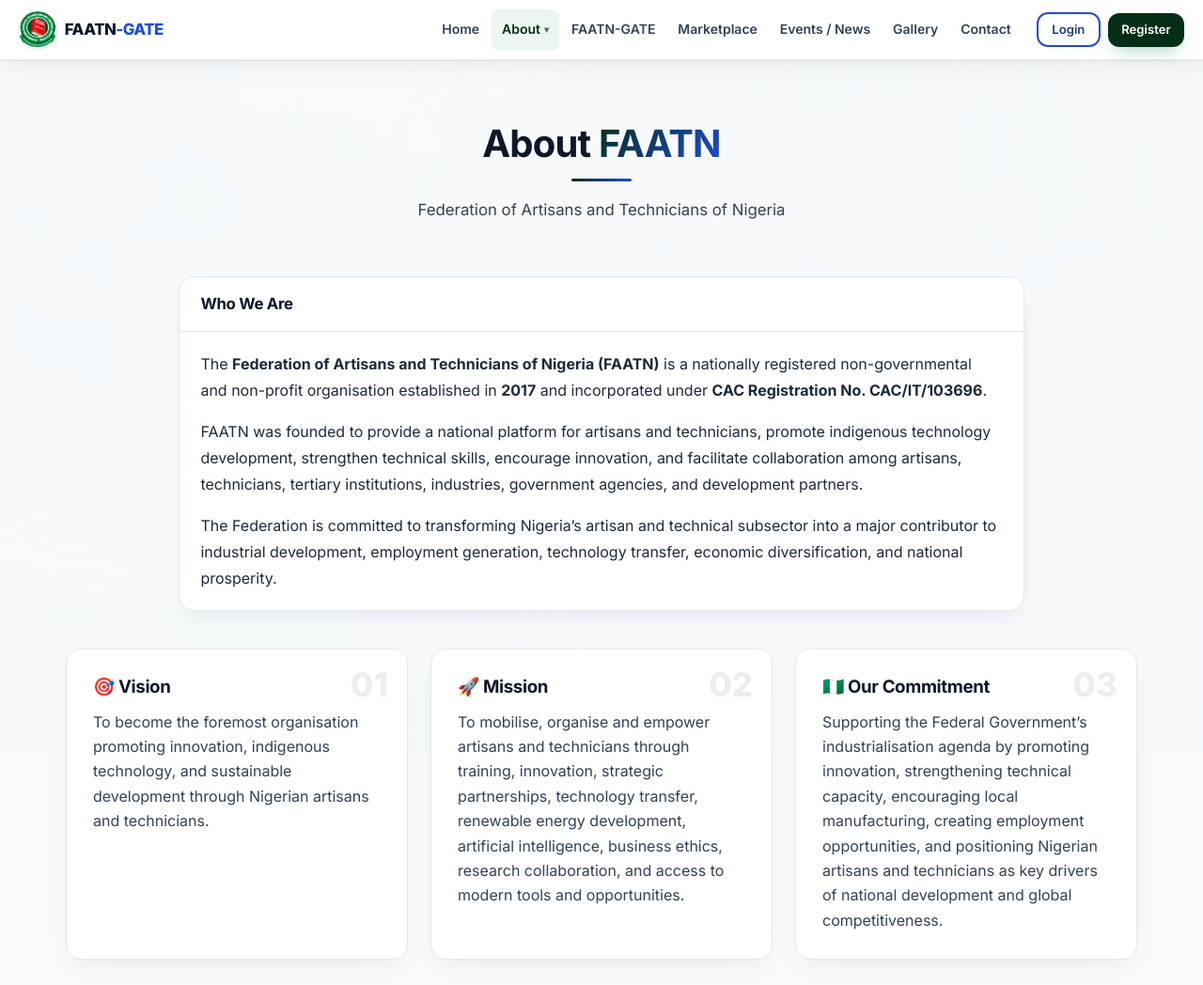
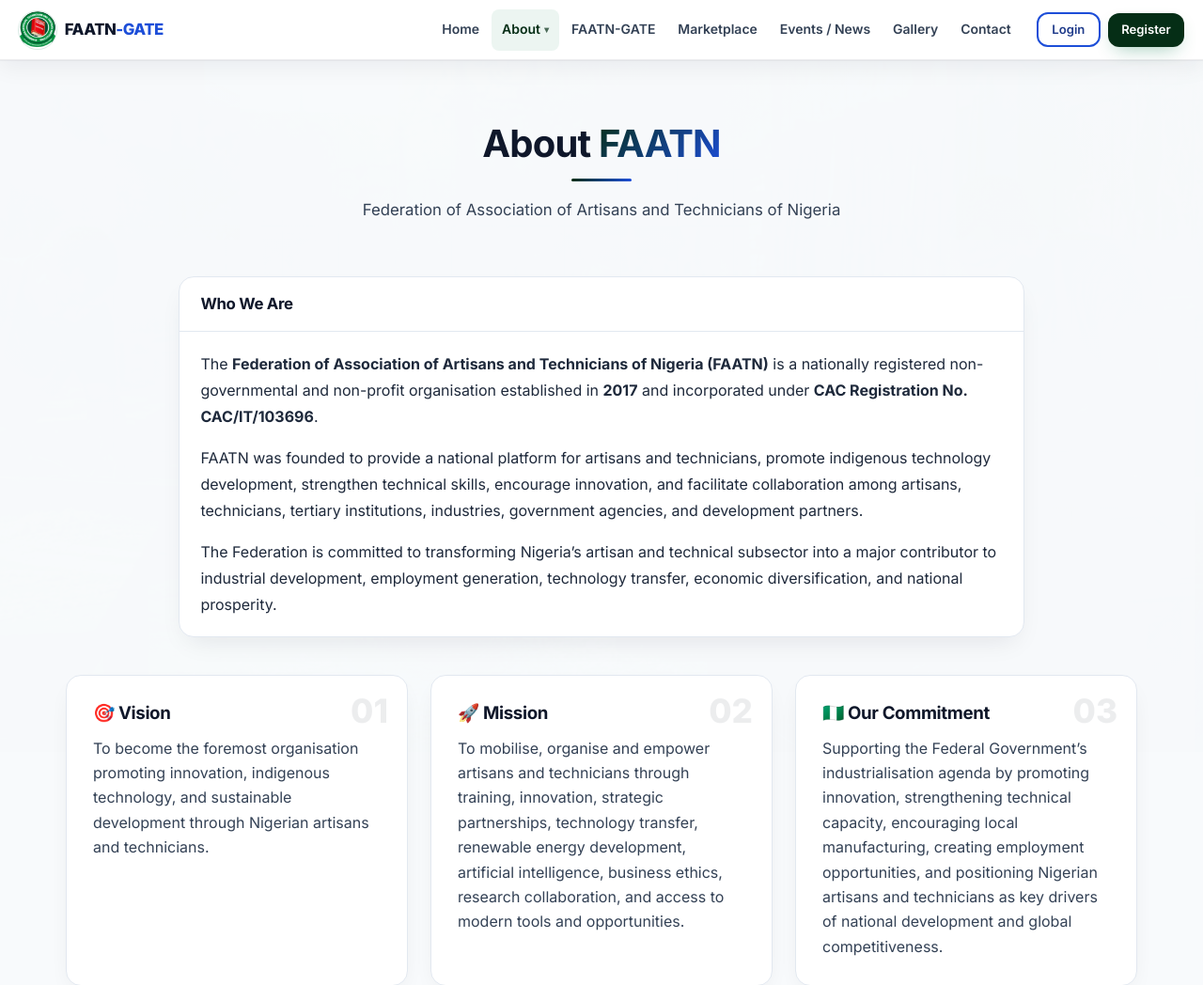
Before and after one commit to charity-coder/FAATN, a Flask app: page /about in a window 1280 px wide. Shown: the top 1048 px of the page at 94% size. Run offline with Flask 3, Linux system fonts and the light colour scheme.

Commit message:
Update FAATN website

```diff
--- a/templates/about.html
+++ b/templates/about.html
@@ -1,9 +1,9 @@
 {% extends "base.html" %}
 {% block title %}About FAATN{% endblock %}
-{% block meta_description %}About the Federation of Artisans and Technicians of Nigeria (FAATN) — vision, mission, leadership and national commitment to indigenous technology.{% endblock %}
-{% block og_title %}About FAATN | Federation of Artisans and Technicians of Nigeria{% endblock %}
+{% block meta_description %}About the Federation of Association of Artisans and Technicians of Nigeria (FAATN) — vision, mission, leadership and national commitment to indigenous technology.{% endblock %}
+{% block og_title %}About FAATN | Federation of Association of Artisans and Technicians of Nigeria{% endblock %}
 {% block og_description %}Learn about FAATN’s vision, mission, leadership team and commitment to Nigerian artisans and technicians.{% endblock %}
-{% block twitter_title %}About FAATN | Federation of Artisans and Technicians of Nigeria{% endblock %}
+{% block twitter_title %}About FAATN | Federation of Association of Artisans and Technicians of Nigeria{% endblock %}
 {% block twitter_description %}Learn about FAATN’s vision, mission, leadership team and commitment to Nigerian artisans and technicians.{% endblock %}
 
 {% block structured_data %}
@@ -12,14 +12,14 @@
   "@context": "https://schema.org",
   "@type": "AboutPage",
   "name": "About FAATN",
-  "description": "About the Federation of Artisans and Technicians of Nigeria — vision, mission, leadership and national commitment.",
+  "description": "About the Federation of Association of Artisans and Technicians of Nigeria — vision, mission, leadership and national commitment.",
   "url": {{ request.url|tojson }},
   "isPartOf": { "@id": "{{ request.url_root }}#website" },
   "about": { "@id": "{{ request.url_root }}#organization" },
   "mainEntity": {
     "@type": "NGO",
-    "name": "Federation of Artisans and Technicians of Nigeria",
-    "legalName": "Federation of Artisans and Technicians of Nigeria",
+    "name": "Federation of Association of Artisans and Technicians of Nigeria",
+    "legalName": "Federation of Association of Artisans and Technicians of Nigeria",
     "alternateName": "FAATN",
     "url": {{ request.url_root.rstrip('/')|tojson }},
     "foundingDate": "2017",
@@ -58,7 +58,7 @@
     <!-- Header -->
     <div class="section-header">
       <h2>About <span class="gradient-text">FAATN</span></h2>
-      <p>Federation of Artisans and Technicians of Nigeria</p>
+      <p>Federation of Association of Artisans and Technicians of Nigeria</p>
     </div>
 
     <!-- Who We Are -->
@@ -68,7 +68,7 @@
       </div>
       <div class="dash-card-body" style="line-height:1.75;">
         <p style="margin-bottom:1rem;">
-          The <strong>Federation of Artisans and Technicians of Nigeria (FAATN)</strong> is a nationally registered non-governmental and non-profit organisation established in <strong>2017</strong> and incorporated under <strong>CAC Registration No. CAC/IT/103696</strong>.
+          The <strong>Federation of Association of Artisans and Technicians of Nigeria (FAATN)</strong> is a nationally registered non-governmental and non-profit organisation established in <strong>2017</strong> and incorporated under <strong>CAC Registration No. CAC/IT/103696</strong>.
         </p>
         <p style="margin-bottom:1rem;">
           FAATN was founded to provide a national platform for artisans and technicians, promote indigenous technology development, strengthen technical skills, encourage innovation, and facilitate collaboration among artisans, technicians, tertiary institutions, industries, government agencies, and development partners.
@@ -227,7 +227,7 @@
         <h3>National Board for Technical Education (NBTE)</h3>
       </div>
       <div class="module-card">
-        <h3>Association of Nigerian Scientists and Technologists (ASNAT)</h3>
+        <h3>Association of Nigeria Artisans and Technicians (ASNAT)</h3>
       </div>
       <div class="module-card">
         <h3>Universities, Polytechnics & Research Institutes</h3>
@@ -252,7 +252,7 @@
             <div class="msg-profile-meta">
               <p class="msg-role">Message from the Chairman</p>
               <h3 class="msg-person-name">Professor Mazi Ojiaku</h3>
-              <p class="msg-person-title">Chairman, Federation of Artisans and Technicians of Nigeria (FAATN)</p>
+              <p class="msg-person-title">Chairman, Federation of Association of Artisans and Technicians of Nigeria (FAATN)</p>
               <div class="msg-social">
                 <a href="https://wa.me/2349154968109" target="_blank" rel="noopener">WhatsApp</a>
                 <a href="https://facebook.com/faatnigeria" target="_blank" rel="noopener">Facebook</a>
@@ -265,7 +265,7 @@
           </div>
           <h3 class="msg-headline" style="color:#fff !important;font-weight:800 !important;font-size:1.35rem !important;">A national platform for skill, innovation and prosperity</h3>
           <p>
-            The Federation of Artisans and Technicians of Nigeria was founded on a simple conviction:
+            The Federation of Association of Artisans and Technicians of Nigeria was founded on a simple conviction:
             that the men and women who build, fabricate, install, repair and innovate with their hands
             are indispensable to Nigeria’s industrial future. For too long, this community has operated
             without a unified national platform. FAATN exists to change that.
@@ -290,7 +290,7 @@
             <div class="msg-profile-meta">
               <p class="msg-role">Message from the Secretary</p>
               <h3 class="msg-person-name">Barrister Ajoku Philip Ogadinma</h3>
-              <p class="msg-person-title">Secretary, Federation of Artisans and Technicians of Nigeria (FAATN)</p>
+              <p class="msg-person-title">Secretary, Federation of Association of Artisans and Technicians of Nigeria (FAATN)</p>
               <div class="msg-social">
                 <a href="https://wa.me/2349154968109" target="_blank" rel="noopener">WhatsApp</a>
                 <a href="https://facebook.com/faatnigeria" target="_blank" rel="noopener">Facebook</a>
```
